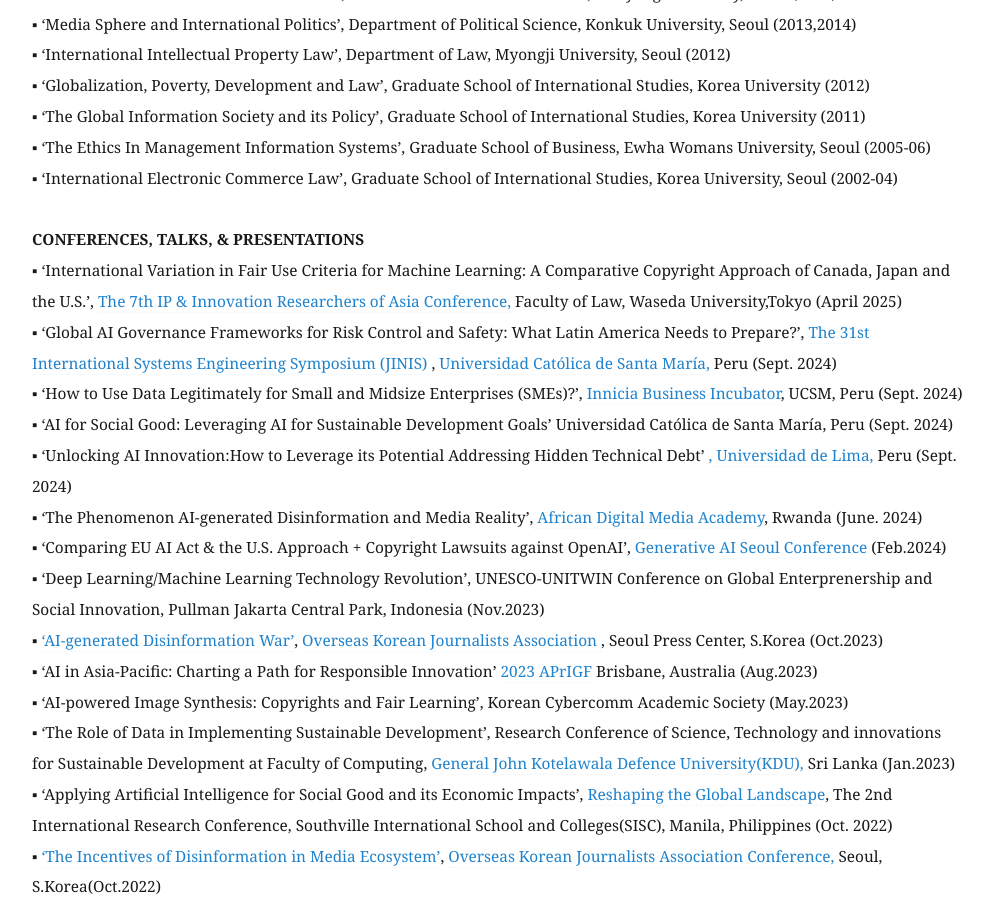
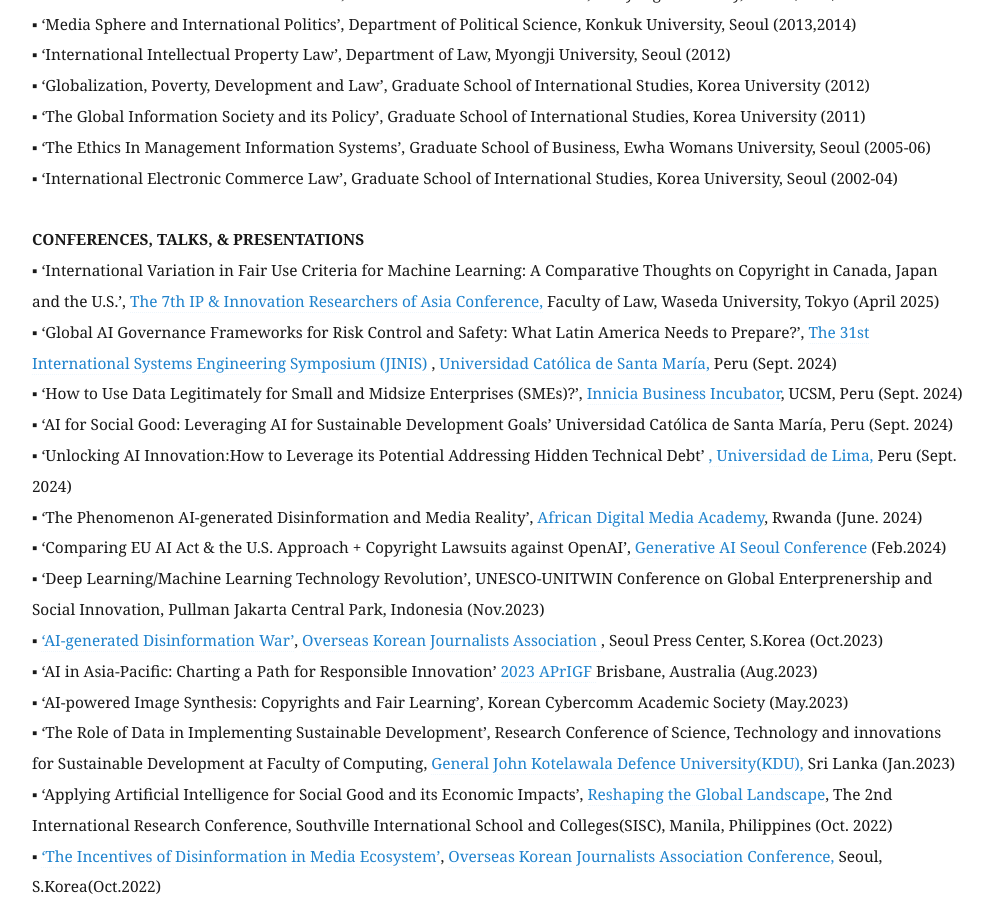
Before and after one commit to eunchangchoi/eunchangchoi.github.io, a Jekyll site: the page built from index.md, in a window 1280 px wide and 900 px high, scrolled down 5108 px. Shown: the whole window, without its empty margins (68-1061 px from the left). Built offline with Jekyll 4.4.1, drawn with Linux system fonts in a browser that asks for light colours.

Commit message:
Update index.md

```diff
--- a/index.md
+++ b/index.md
@@ -104,7 +104,7 @@
 ▪ ‘International Electronic Commerce Law’, Graduate School of International Studies, Korea University, Seoul (2002-04) <br>
     <br>
  <strong> CONFERENCES, TALKS, & PRESENTATIONS </strong> <br>
-▪ ‘International Variation in Fair Use Criteria for Machine Learning: A Comparative Copyright Approach of Canada, Japan and the U.S.’, <a href="https://ipresearchersasia.org/annual-conference"> The 7th IP & Innovation Researchers of Asia Conference,</a> Faculty of Law, Waseda University,Tokyo (April 2025)<br>
+▪ ‘International Variation in Fair Use Criteria for Machine Learning: A Comparative Thoughts on Copyright in Canada, Japan and the U.S.’, <a href="https://ipresearchersasia.org/annual-conference"> The 7th IP & Innovation Researchers of Asia Conference,</a> Faculty of Law, Waseda University, Tokyo (April 2025)<br>
 ▪ ‘Global AI Governance Frameworks for Risk Control and Safety: What Latin America Needs to Prepare?’, <a href="https://www2.ucsm.edu.pe/JINIS2024/"> The 31st International Systems Engineering Symposium (JINIS) </a>, <a href="https://www.ucsm.edu.pe/"> Universidad Católica de Santa María,</a> Peru (Sept. 2024) <br>
 ▪ ‘How to Use Data Legitimately for Small and Midsize Enterprises (SMEs)?’, <a href="https://investigacion.ucsm.edu.pe/en/innicia-vri/"> Innicia Business Incubator</a>, UCSM, Peru (Sept. 2024) <br>
 ▪ ‘AI for Social Good: Leveraging AI for Sustainable Development Goals’ Universidad Católica de Santa María, Peru (Sept. 2024) <br>
```
